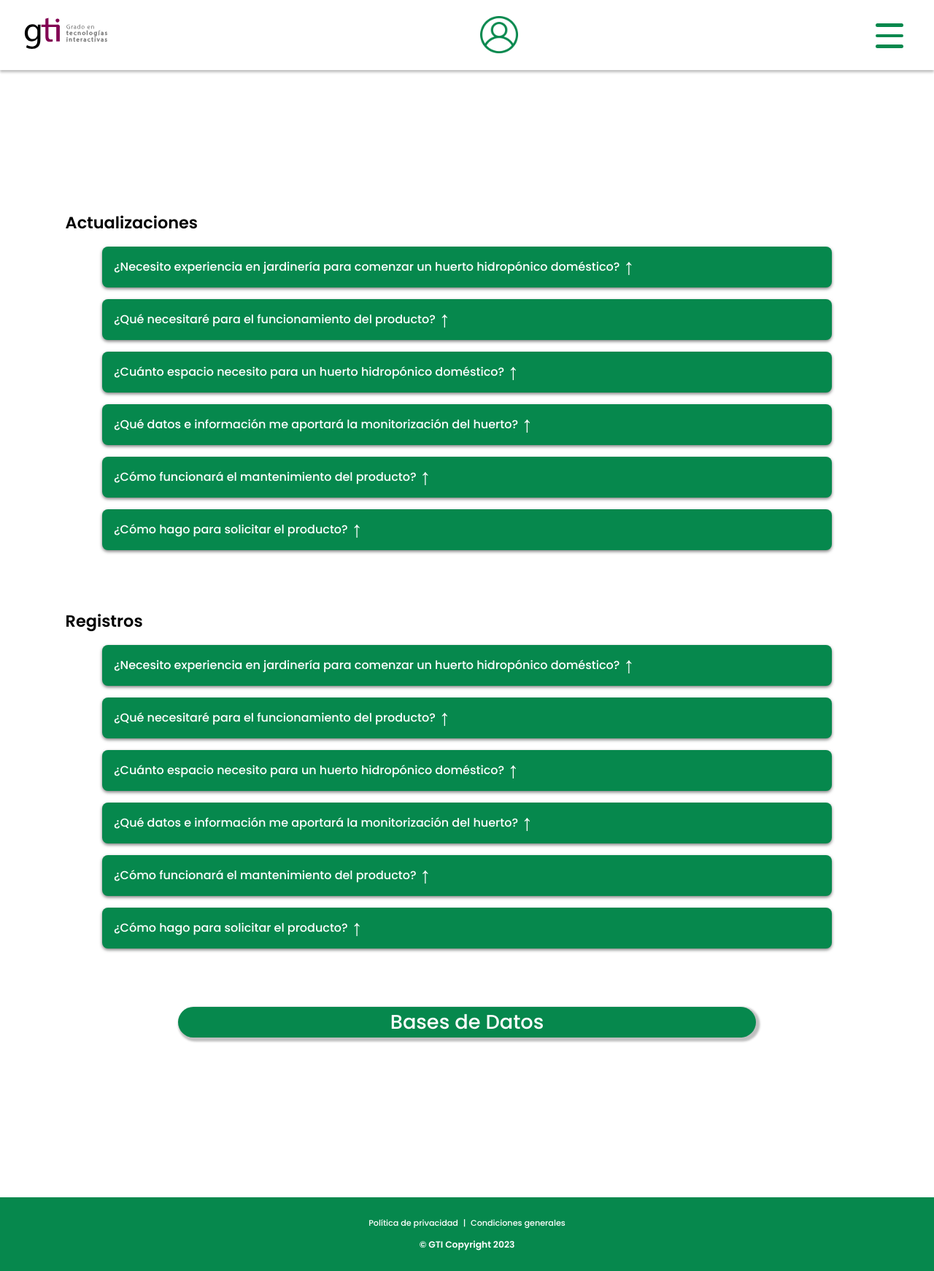
After one commit to juandiazx/Huertodo, a PHP site: page /Administrador_Web.html in a window 1280 px wide. The commit adds this page. Shown: the whole page at 73% size. Run offline with PHP 8.4, Linux system fonts and the light colour scheme.

Commit message:
Pagina Adm Web Esqueleto

```diff
--- /dev/null
+++ b/src/app/Administrador_Web.html
@@ -0,0 +1,243 @@
+<!DOCTYPE html>
+<html lang="es">
+<!-- Comienza el head-->
+<head>
+  <meta charset="UTF-8">
+  <title>Producto</title>
+  <link rel="shortcut icon" href="./images/icono-gti-sin-letras.png" />
+  <!-- Para que pueda verse bien en móvil-->
+  <meta name="viewport" content="width=device-width, shrink-to-fit=no, initial-scale=1" />
+  <!-- Palabras clave para el SEO de la Web-->
+  <meta name="keywords" content="Huerto hidropónico, huerto vertical, huertos verticales, monitorización huerto, huerto monitorizado, jardín vertical, jardín doméstico, huerto doméstico, monitorización huerto, monitorización huerto doméstico, control huerto, control remoto huerto" />
+  <!-- Para que sea compatible con Microsoft Edge-->
+  <meta http-equiv="X-UA-Compatible" content="ie=edge">
+  <!-- CSS DOCUMENTO estilos.css-->
+  <link rel='stylesheet' href="css/estilos.css"/>
+  <link rel='stylesheet' href="css/main-menu.css"/>
+  <!-- JavaScript Documento index.js-->
+  <script src="js/index.js"></script>
+
+</head>
+<body>
+<!-- Comienza la cabecera-->
+<header>
+  <nav id="main-menu">
+    <!-- Logotipo Link Landing Page-->
+    <a href="index.html"><img src="images/logoGTI.svg" id="logo-menu-inicio" alt="Imagen Logo GTI"></a>
+    <ul>
+      <li><a href="Producto.html">Producto</a></li>
+      <li><a href="#seccion2">Solicita el producto</a></li>
+      <li><a href="Sobre_Nosotros.html">Sobre nosotros</a></li>
+    </ul>
+
+    <!-- Icono de iniciar sesion-->
+    <a href="monitorizacion.html"><img id="icono-inicio-sesion" src="images/icono-usuario.png" alt="Icono Inicio Sesión Usuario"></a>
+
+    <!-- Menu hamburguesa-->
+    <div class="menu-hamburguesa" onClick="toggleMenu(document.getElementById('main-menu'))">
+      <div></div>
+      <div></div>
+      <div></div>
+    </div>
+  </nav>
+</header>
+<!-- Termina la cabecera-->
+
+<body>
+
+<!-- Sección de Actualizaciones en desplegables -->
+<script src="js\desplegables.js" defer></script>
+
+<!-- Sección Actualizaciones -->
+<section class="wrapper">
+<section class="seccion-actualizaciones">
+  <section class="separacion-contenido"></section>
+  <h2>Actualizaciones</h2>
+
+  <!-- Desplegable 1 -->
+  <div class="acordeon-trabajador">
+    <div class="acordeon-item">
+      <div class="acordeon-item-header">
+        ¿Necesito experiencia en jardinería para comenzar un huerto hidropónico doméstico?
+      </div>
+      <div class="acordeon-item-body">
+        <p class="acordeon-item-body-content">
+          No, no se necesita experiencia en jardinería para comenzar un huerto hidropónico doméstico. Los huertos hidropónicos son fáciles de configurar y mantener con recursos en línea.
+        </p>
+      </div>
+    </div>
+  </div>
+  <!-- Desplegable 2 -->
+  <div class="acordeon-trabajador">
+    <div class="acordeon-item">
+      <div class="acordeon-item-header">
+        ¿Qué necesitaré para el funcionamiento del producto?
+      </div>
+      <div class="acordeon-item-body">
+        <p class="acordeon-item-body-content">
+          Para el funcionamiento de un huerto vertical hidropónico, necesitarás un sistema de riego, bomba de agua, sustrato o solución nutritiva, un recipiente de agua, luz adecuada, semillas o plantas y un soporte.
+        </p>
+      </div>
+    </div>
+  </div>
+  <!-- Desplegable 3 -->
+  <div class="acordeon-trabajador">
+    <div class="acordeon-item">
+      <div class="acordeon-item-header">
+        ¿Cuánto espacio necesito para un huerto hidropónico doméstico?
+      </div>
+      <div class="acordeon-item-body">
+        <p class="acordeon-item-body-content">
+          Un huerto hidropónico doméstico puede ser configurado en una pequeña área, como en una ventana o en una esquina de la casa. El espacio necesario dependerá de la cantidad y el tamaño de las plantas, pero en general, los huertos hidropónicos son ideales para espacios pequeños.
+        </p>
+      </div>
+    </div>
+  </div>
+  <!-- Desplegable 4 -->
+  <div class="acordeon-trabajador">
+    <div class="acordeon-item">
+      <div class="acordeon-item-header">
+        ¿Qué datos e información me aportará la monitorización del huerto?
+      </div>
+      <div class="acordeon-item-body">
+        <p class="acordeon-item-body-content">
+          La monitorización de un huerto hidropónico proporcionará información valiosa, como el nivel de pH y nutrientes en la solución, la temperatura del agua y del aire, la humedad, y la intensidad de la luz. Estos datos pueden ayudar a los cultivadores a optimizar el rendimiento de las plantas y ajustar las condiciones de crecimiento para obtener mejores resultados.
+        </p>
+      </div>
+    </div>
+  </div>
+  <!-- Desplegable 5 -->
+  <div class="acordeon-trabajador">
+    <div class="acordeon-item">
+      <div class="acordeon-item-header">
+        ¿Cómo funcionará el mantenimiento del producto?
+      </div>
+      <div class="acordeon-item-body">
+        <p class="acordeon-item-body-content">
+          El mantenimiento del huerto hidropónico incluirá tareas como controlar y ajustar el nivel de nutrientes y pH de la solución, limpiar el sistema y reemplazar el agua regularmente, verificar la iluminación y la temperatura, y monitorear el crecimiento de las plantas. El mantenimiento también puede incluir la poda y cosecha de las plantas para asegurar su salud y el rendimiento del huerto.
+        </p>
+      </div>
+    </div>
+  </div>
+  <!-- Desplegable 6 -->
+  <div class="acordeon-trabajador">
+    <div class="acordeon-item">
+      <div class="acordeon-item-header">
+        ¿Cómo hago para solicitar el producto?
+      </div>
+      <div class="acordeon-item-body">
+        <p class="acordeon-item-body-content">
+          Para solicitar el producto, simplemente rellena el formulario de contacto proporcionado. En este formulario podrás incluir tu información de contacto y cualquier pregunta o consulta que tengas sobre el producto.
+        </p>
+      </div>
+    </div>
+  </div>
+</section>
+
+
+<!-- Sección Registros -->
+
+<section class="seccion-registros">
+  <section class="separacion-contenido"></section>
+  <h2>Registros</h2>
+
+  <!-- Desplegable 1 -->
+  <div class="acordeon-trabajador">
+    <div class="acordeon-item">
+      <div class="acordeon-item-header">
+        ¿Necesito experiencia en jardinería para comenzar un huerto hidropónico doméstico?
+      </div>
+      <div class="acordeon-item-body">
+        <p class="acordeon-item-body-content">
+          No, no se necesita experiencia en jardinería para comenzar un huerto hidropónico doméstico. Los huertos hidropónicos son fáciles de configurar y mantener con recursos en línea.
+        </p>
+      </div>
+    </div>
+  </div>
+  <!-- Desplegable 2 -->
+  <div class="acordeon-trabajador">
+    <div class="acordeon-item">
+      <div class="acordeon-item-header">
+        ¿Qué necesitaré para el funcionamiento del producto?
+      </div>
+      <div class="acordeon-item-body">
+        <p class="acordeon-item-body-content">
+          Para el funcionamiento de un huerto vertical hidropónico, necesitarás un sistema de riego, bomba de agua, sustrato o solución nutritiva, un recipiente de agua, luz adecuada, semillas o plantas y un soporte.
+        </p>
+      </div>
+    </div>
+  </div>
+  <!-- Desplegable 3 -->
+  <div class="acordeon-trabajador">
+    <div class="acordeon-item">
+      <div class="acordeon-item-header">
+        ¿Cuánto espacio necesito para un huerto hidropónico doméstico?
+      </div>
+      <div class="acordeon-item-body">
+        <p class="acordeon-item-body-content">
+          Un huerto hidropónico doméstico puede ser configurado en una pequeña área, como en una ventana o en una esquina de la casa. El espacio necesario dependerá de la cantidad y el tamaño de las plantas, pero en general, los huertos hidropónicos son ideales para espacios pequeños.
+        </p>
+      </div>
+    </div>
+  </div>
+  <!-- Desplegable 4 -->
+  <div class="acordeon-trabajador">
+    <div class="acordeon-item">
+      <div class="acordeon-item-header">
+        ¿Qué datos e información me aportará la monitorización del huerto?
+      </div>
+      <div class="acordeon-item-body">
+        <p class="acordeon-item-body-content">
+          La monitorización de un huerto hidropónico proporcionará información valiosa, como el nivel de pH y nutrientes en la solución, la temperatura del agua y del aire, la humedad, y la intensidad de la luz. Estos datos pueden ayudar a los cultivadores a optimizar el rendimiento de las plantas y ajustar las condiciones de crecimiento para obtener mejores resultados.
+        </p>
+      </div>
+    </div>
+  </div>
+  <!-- Desplegable 5 -->
+  <div class="acordeon-trabajador">
+    <div class="acordeon-item">
+      <div class="acordeon-item-header">
+        ¿Cómo funcionará el mantenimiento del producto?
+      </div>
+      <div class="acordeon-item-body">
+        <p class="acordeon-item-body-content">
+          El mantenimiento del huerto hidropónico incluirá tareas como controlar y ajustar el nivel de nutrientes y pH de la solución, limpiar el sistema y reemplazar el agua regularmente, verificar la iluminación y la temperatura, y monitorear el crecimiento de las plantas. El mantenimiento también puede incluir la poda y cosecha de las plantas para asegurar su salud y el rendimiento del huerto.
+        </p>
+      </div>
+    </div>
+  </div>
+  <!-- Desplegable 6 -->
+  <div class="acordeon-trabajador">
+    <div class="acordeon-item">
+      <div class="acordeon-item-header">
+        ¿Cómo hago para solicitar el producto?
+      </div>
+      <div class="acordeon-item-body">
+        <p class="acordeon-item-body-content">
+          Para solicitar el producto, simplemente rellena el formulario de contacto proporcionado. En este formulario podrás incluir tu información de contacto y cualquier pregunta o consulta que tengas sobre el producto.
+        </p>
+      </div>
+    </div>
+  </div>
+</section>
+
+
+<!-- Botón BBDD -->
+<section class="separacion-contenido"></section>
+<section class="boton-producto">
+  <button class="boton-verde-blanco">Bases de Datos</button>
+</section>
+
+</section>
+<!-- Comienza el footer-->
+<footer id="footer-bottom" role="contentinfo">
+  <section>
+    <div>
+      <a href="#">Política de privacidad</a>|<a href="#">Condiciones generales</a>
+    </div>
+    <p class="parrafo-negrita">© GTI Copyright 2023</p>
+  </section>
+</footer>
+<!-- Termina el footer-->
+</body>
+</html>
--- a/src/app/css/estilos.css
+++ b/src/app/css/estilos.css
@@ -108,7 +108,6 @@
     border-radius: 1.1em;
     display: flex;
     width: 19em;
-    max-width: 100%;
     align-content: center;
     justify-content: center;
     flex-direction: column;
@@ -217,6 +216,26 @@
 }
 
 /*------------------------ACABA PRODUCTO------------------------*/
+
+
+/*------------------------COMIENZA ADMINISTRADOR WEB------------------------*/
+
+.seccion-registros{
+
+}
+
+.seccion-actualizaciones{
+
+}
+
+.acordeon-trabajador {
+    max-width: 1000px;
+    margin: 0.5rem auto;
+}
+
+
+/*------------------------ACABA ADMINISTRADOR WEB------------------------*/
+
 
 /* COMIENZA ESTILOS DE DESPLEGABLES */
 
```
